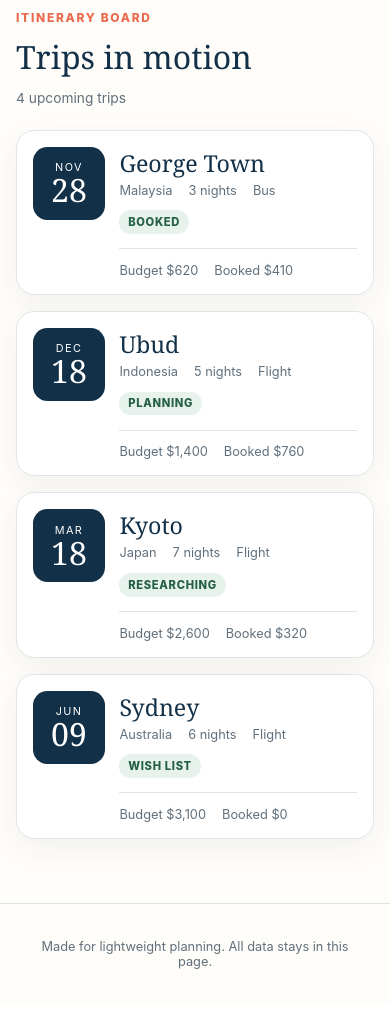
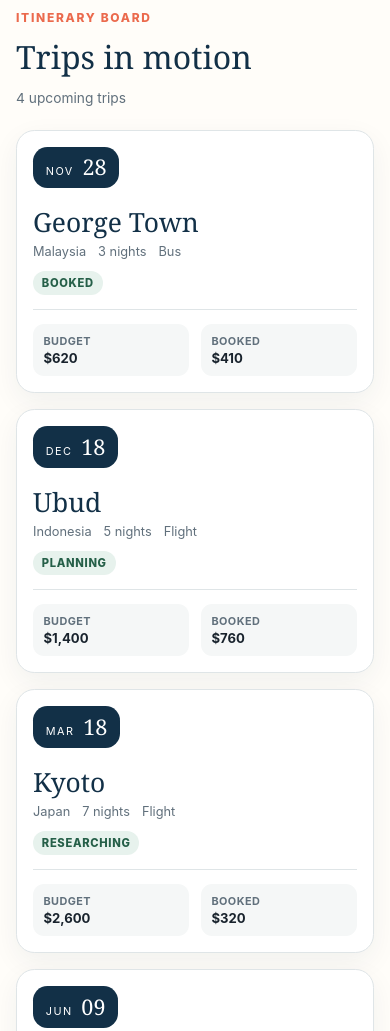
Before and after one commit to chocoHacks33/trip-tally-dashboard, a website: page index.html in a window 390 px wide. Shown: the part 1020-2051 px from the top of the page. Before the commit the page ends 2024 px from the top, so only its background shows below. Drawn offline with Linux system fonts and the light colour scheme.

Commit message:
feat: improve mobile trip cards

```diff
--- a/app.js
+++ b/app.js
@@ -104,8 +104,8 @@ function tripCardMarkup(trip) {
         </div>
         <span class="status">${trip.status}</span>
         <div class="trip-costs">
-          <span>Budget ${formatCurrency(trip.budget)}</span>
-          <span>Booked ${formatCurrency(trip.booked)}</span>
+          <span><small>Budget</small><strong>${formatCurrency(trip.budget)}</strong></span>
+          <span><small>Booked</small><strong>${formatCurrency(trip.booked)}</strong></span>
         </div>
       </div>
     </article>`;
--- a/styles.css
+++ b/styles.css
@@ -291,6 +291,23 @@ h1 {
   border-top: 1px solid var(--line);
 }
 
+.trip-costs > span {
+  display: grid;
+  gap: 0.1rem;
+}
+
+.trip-costs small {
+  font-size: 0.68rem;
+  font-weight: 700;
+  letter-spacing: 0.04em;
+  text-transform: uppercase;
+}
+
+.trip-costs strong {
+  color: var(--ink);
+  font-size: 0.82rem;
+}
+
 .status {
   display: inline-block;
   margin-top: 0.8rem;
@@ -354,8 +371,50 @@ footer {
   }
 
   .trip-card {
-    grid-template-columns: 4.5rem minmax(0, 1fr);
-    gap: 0.9rem;
+    grid-template-columns: minmax(0, 1fr);
+    gap: 1rem;
     padding: 1rem;
   }
+
+  .date-block {
+    display: flex;
+    gap: 0.55rem;
+    align-items: baseline;
+    justify-content: center;
+    width: fit-content;
+    padding: 0.6rem 0.8rem;
+    text-align: left;
+  }
+
+  .date-block strong {
+    font-size: 1.35rem;
+  }
+
+  .trip-card h3 {
+    overflow-wrap: anywhere;
+    font-size: 1.65rem;
+  }
+
+  .trip-meta {
+    gap: 0.45rem 0.75rem;
+  }
+
+  .trip-costs {
+    display: grid;
+    grid-template-columns: repeat(2, minmax(0, 1fr));
+    gap: 0.75rem;
+  }
+
+  .trip-costs > span {
+    min-width: 0;
+    padding: 0.65rem;
+    border-radius: 0.7rem;
+    background: #f5f7f7;
+  }
 }
+
+@media (max-width: 360px) {
+  .trip-costs {
+    grid-template-columns: 1fr;
+  }
+}
```
Also changed, not shown: tests/app.test.js (+2 -0 lines).
